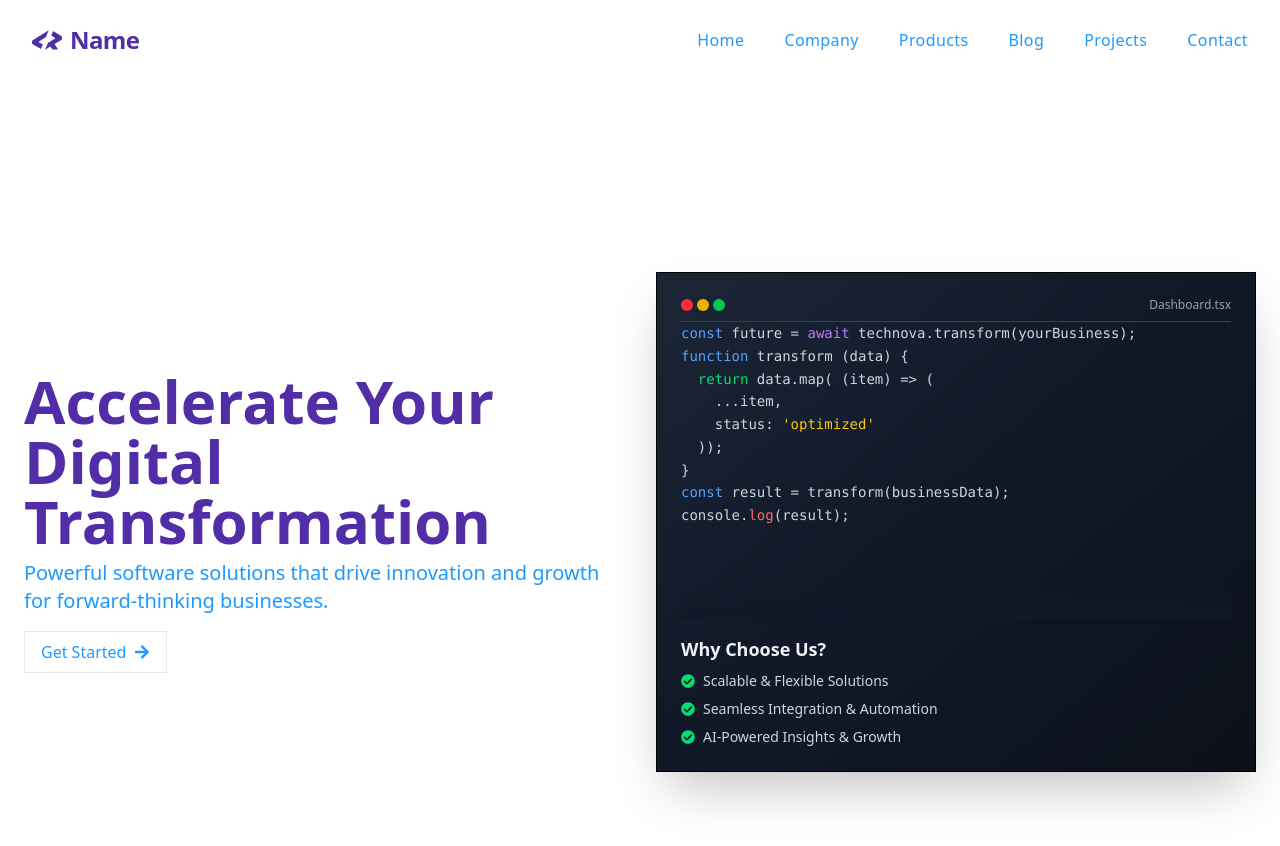
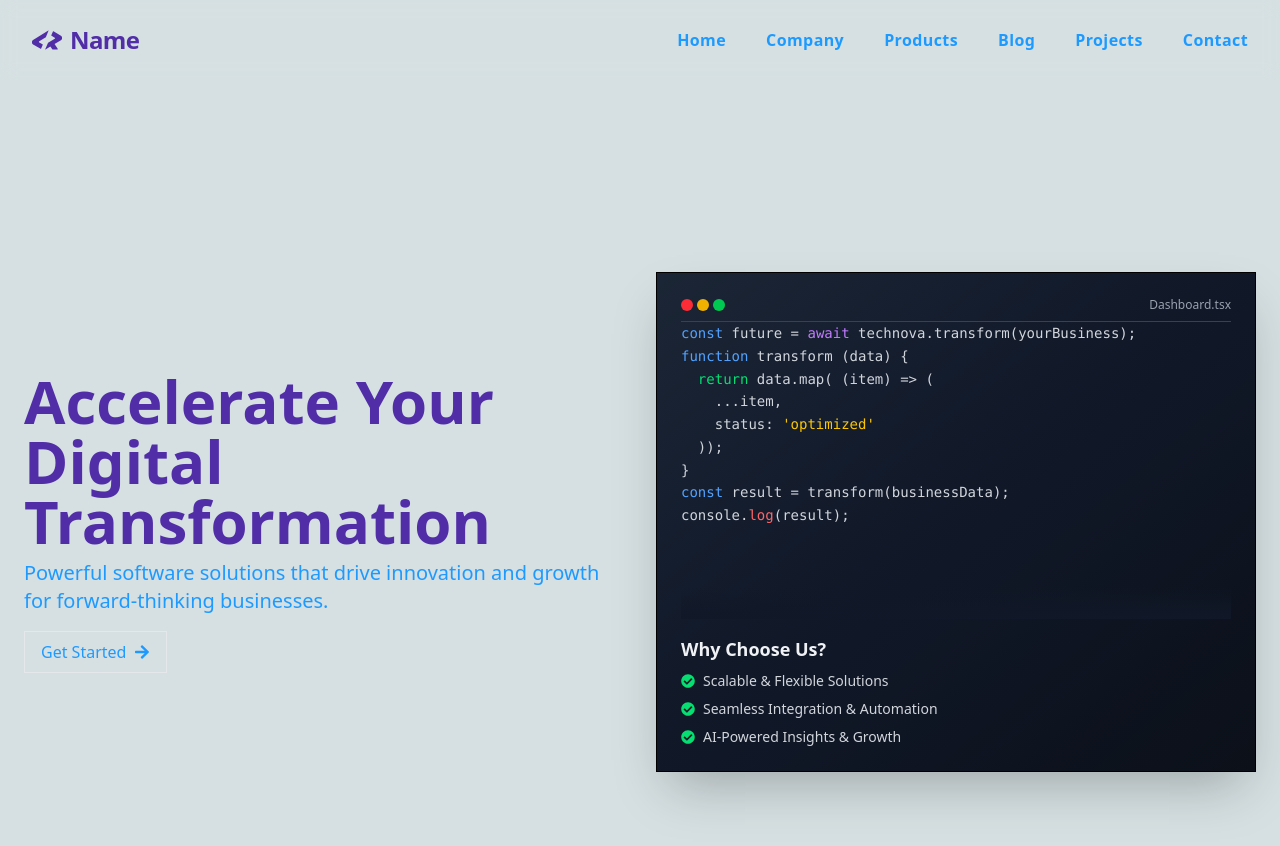
Before and after one commit to Muhtadi23/organization, a Next.js app: page / in a window 1280 px wide. Shown: the top 846 px of the page. Built offline with nearby package versions, Linux system fonts and the light colour scheme.

Commit message:
not much

```diff
--- a/src/app/components/SharedComp/Navbar.jsx
+++ b/src/app/components/SharedComp/Navbar.jsx
@@ -40,10 +40,10 @@ export default function Navbar() {
                             <li key={href} className="relative group">
                                 <Link
                                     href={href}
-                                    className="block py-2 font-medium tracking-wide text-skyBlue transition-colors hover:text-purple"
+                                    className="block py-2 font-semibold tracking-wide text-skyBlue transition-colors duration-500 hover:text-purple"
                                 >
                                     {label}
-                                    <span className="absolute left-0 bottom-0 h-0.5 w-0 bg-skyBlue transition-all duration-300 ease-in-out group-hover:w-full"></span>
+                                    <span className="absolute left-0 bottom-0 h-0.5 w-0 bg-skyBlue transition-all duration-500 ease-in-out group-hover:w-full"></span>
                                 </Link>
                             </li>
                         ))}
--- a/src/app/layout.js
+++ b/src/app/layout.js
@@ -22,7 +22,7 @@ export const metadata = {
 export default function RootLayout({ children }) {
   return (
     <html lang="en">
-      <body className="">
+      <body className="bg-[#D6E0E2]">
         <Navbar />
         <div className="max-w-[1440px] mx-auto">
           {children}
```
